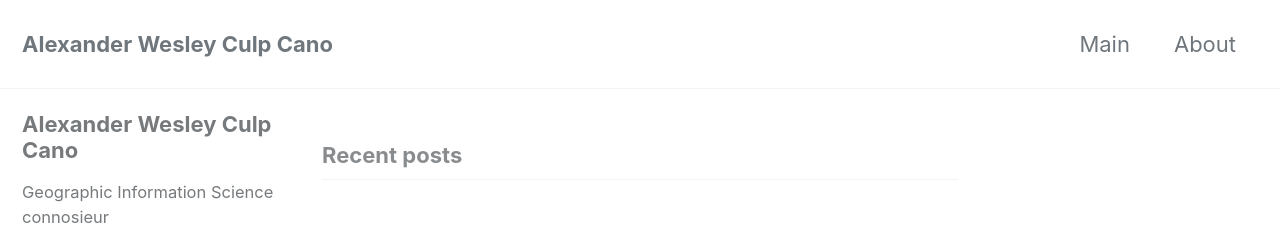
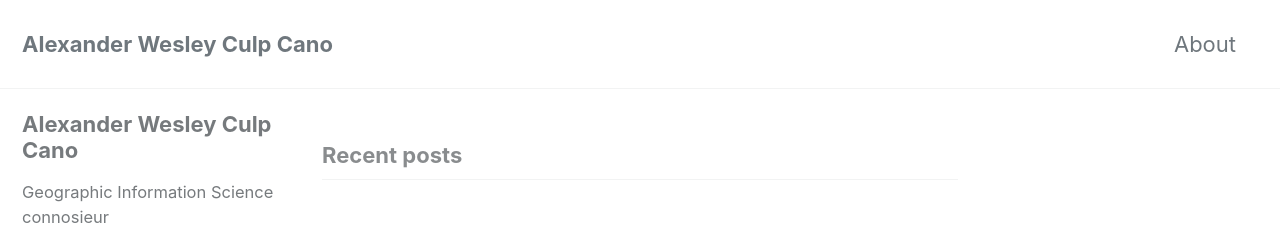
Before and after one commit to aculpcano/aculpcano.github.io, a Jekyll site: the page built from index.html, in a window 1280 px wide and 900 px high. Shown: the top 225 px of the window. Built offline with Jekyll 4.4.1, drawn with Linux system fonts in a browser that asks for light colours; cached includes are drawn as plain includes; nearby versions of some CDN libraries; the list of posts is cut into pages by our own code.

Commit message:
Remove Main page

```diff
--- a/_config.yml
+++ b/_config.yml
@@ -21,9 +21,9 @@ title_separator          : "-"
 subtitle                 : # site tagline that appears below site title in masthead
 name                     : "Alexander Wesley Culp Cano"
 description              : "GIS Portfolio"
-url                      : # the base hostname & protocol for your site e.g. "https://mmistakes.github.io"
+url                      : "https://aculpcano.github.io" # the base hostname & protocol for your site e.g. "https://mmistakes.github.io"
 baseurl                  : # the subpath of your site, e.g. "/blog"
-repository               : # GitHub username/repo-name e.g. "mmistakes/minimal-mistakes"
+repository               : "aculpcano/aculpcano.github.io" # GitHub username/repo-name e.g. "mmistakes/minimal-mistakes"
 teaser                   : # path of fallback teaser image, e.g. "/assets/images/500x300.png"
 logo                     : # path of logo image to display in the masthead, e.g. "/assets/images/88x88.png"
 masthead_title           : # overrides the website title displayed in the masthead, use " " for no title
--- a/_data/navigation.yml
+++ b/_data/navigation.yml
@@ -1,7 +1,5 @@
 # main links
 main:
-  - title: "Main"
-    url: https://aculpcano.github.io/
   - title: "About"
     url: /about/
   # - title: "Sample Posts"
```
